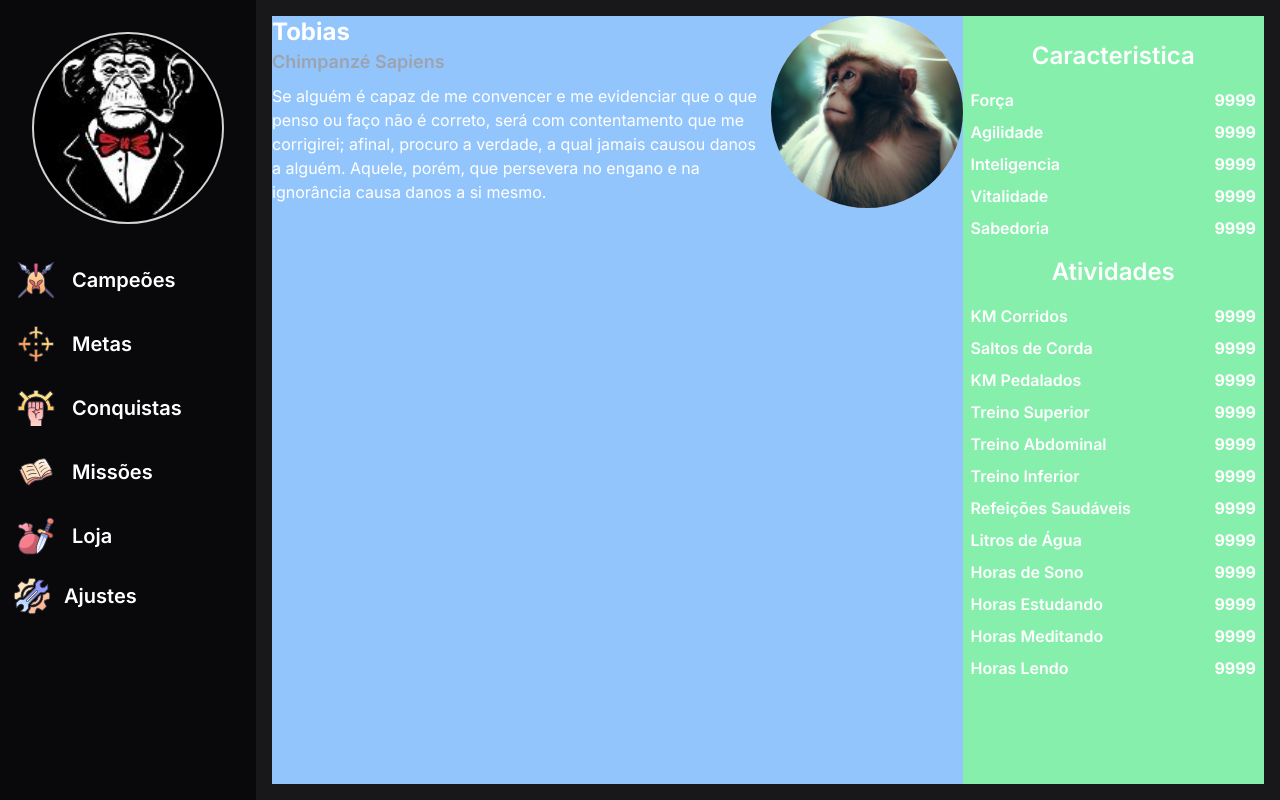
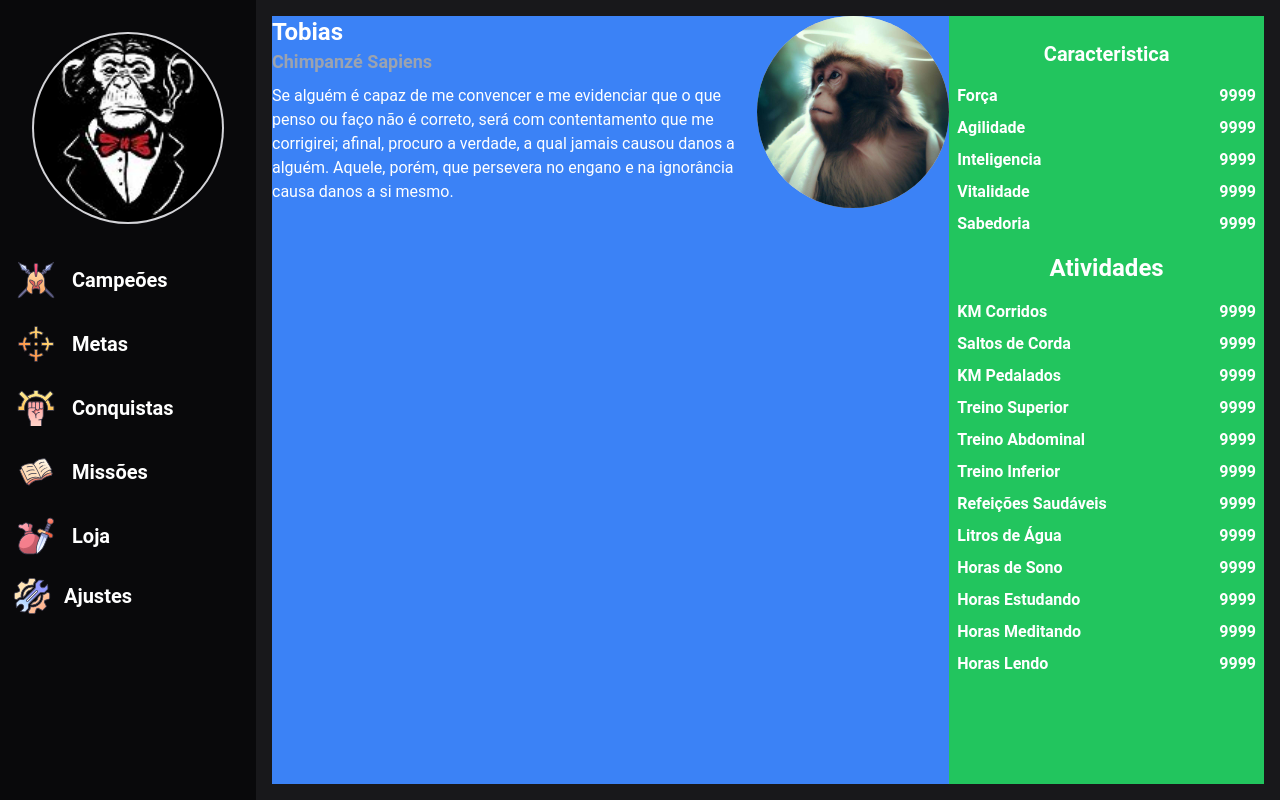
Before and after one commit to IsaacMagno/tobias_ts, a Next.js app: page /champions/id in a window 1280 px wide. Built offline with nearby package versions, Linux system fonts and the light colour scheme.

Commit message:
fix: change font to roboto

```diff
--- a/src/app/(main)/champions/[slug]/page.tsx
+++ b/src/app/(main)/champions/[slug]/page.tsx
@@ -26,8 +26,8 @@ const ShowProfile = () => {
   }, []);
 
   return (
-    <div className="flex flex-col lg:flex-row h-full rounded-md bg-red-300">
-      <div className="flex flex-col bg-blue-300">
+    <div className="flex flex-col lg:flex-row h-full rounded-md bg-red-500">
+      <div className="flex flex-col bg-blue-500">
         <div className="flex flex-row justify-between gap-2">
           <div className="flex-1 flex-col">
             <div className="flex flex-row justify-between">
@@ -80,8 +80,8 @@ const ShowProfile = () => {
         </div> */}
       </div>
 
-      <section className="w-full h-full mt-2 lg:mt-0 bg-green-300 p-2">
-        <h1 className="text-2xl text-center font-semibold my-4">
+      <section className="w-full h-full mt-2 lg:mt-0 bg-green-500 p-2">
+        <h1 className="text-xl text-center font-semibold my-4">
           Caracteristica
         </h1>
 
--- a/src/app/layout.tsx
+++ b/src/app/layout.tsx
@@ -1,8 +1,5 @@
 import "./globals.css";
-import { Inter } from "next/font/google";
 import { ReactNode } from "react";
-
-const inter = Inter({ subsets: ["latin"] });
 
 interface LayoutProps {
   children: ReactNode;
@@ -16,7 +13,7 @@ export const metadata = {
 export default function RootLayout({ children }: LayoutProps) {
   return (
     <html lang="pt">
-      <body className={inter.className}>{children}</body>
+      <body>{children}</body>
     </html>
   );
 }
```
